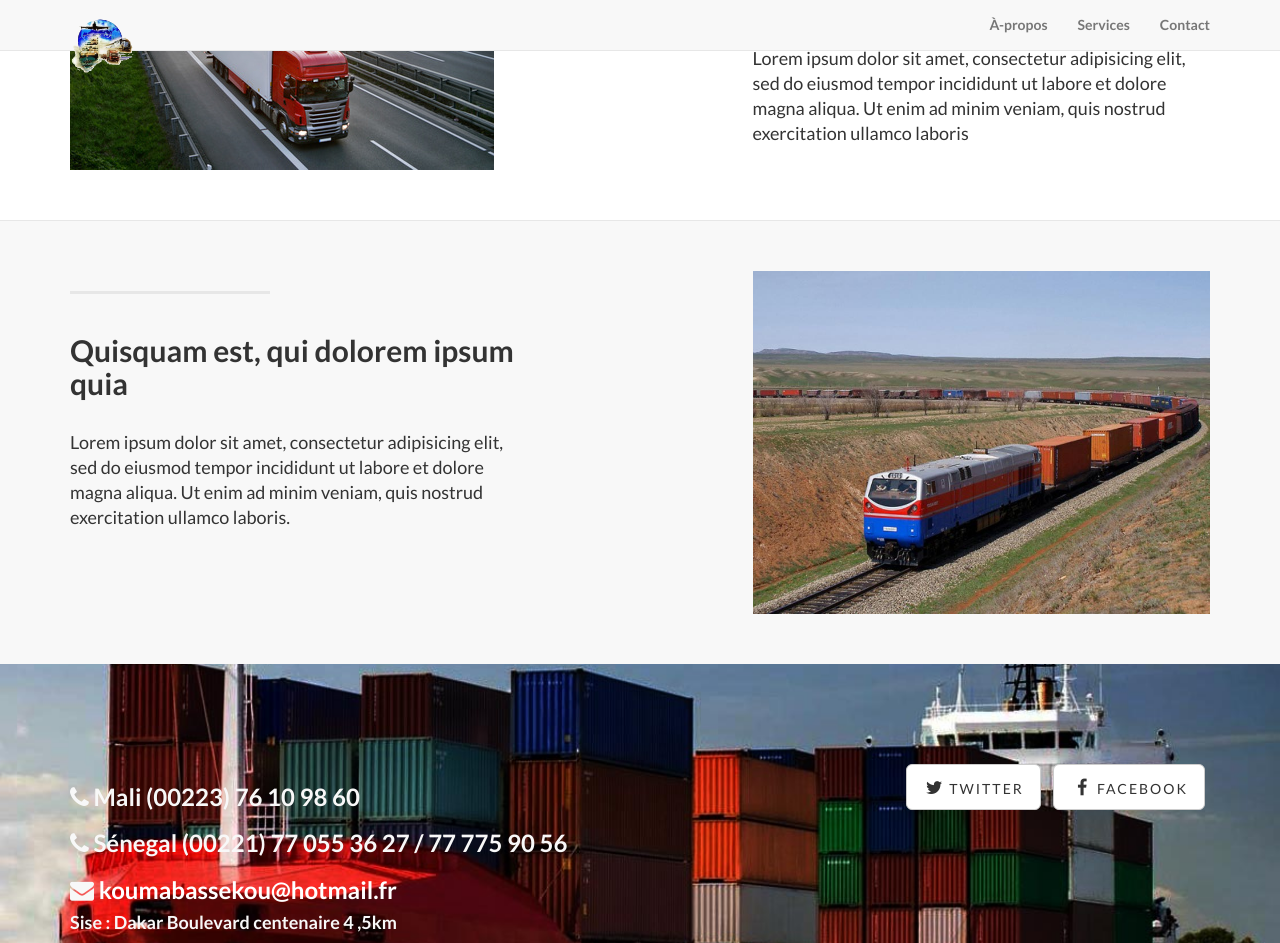
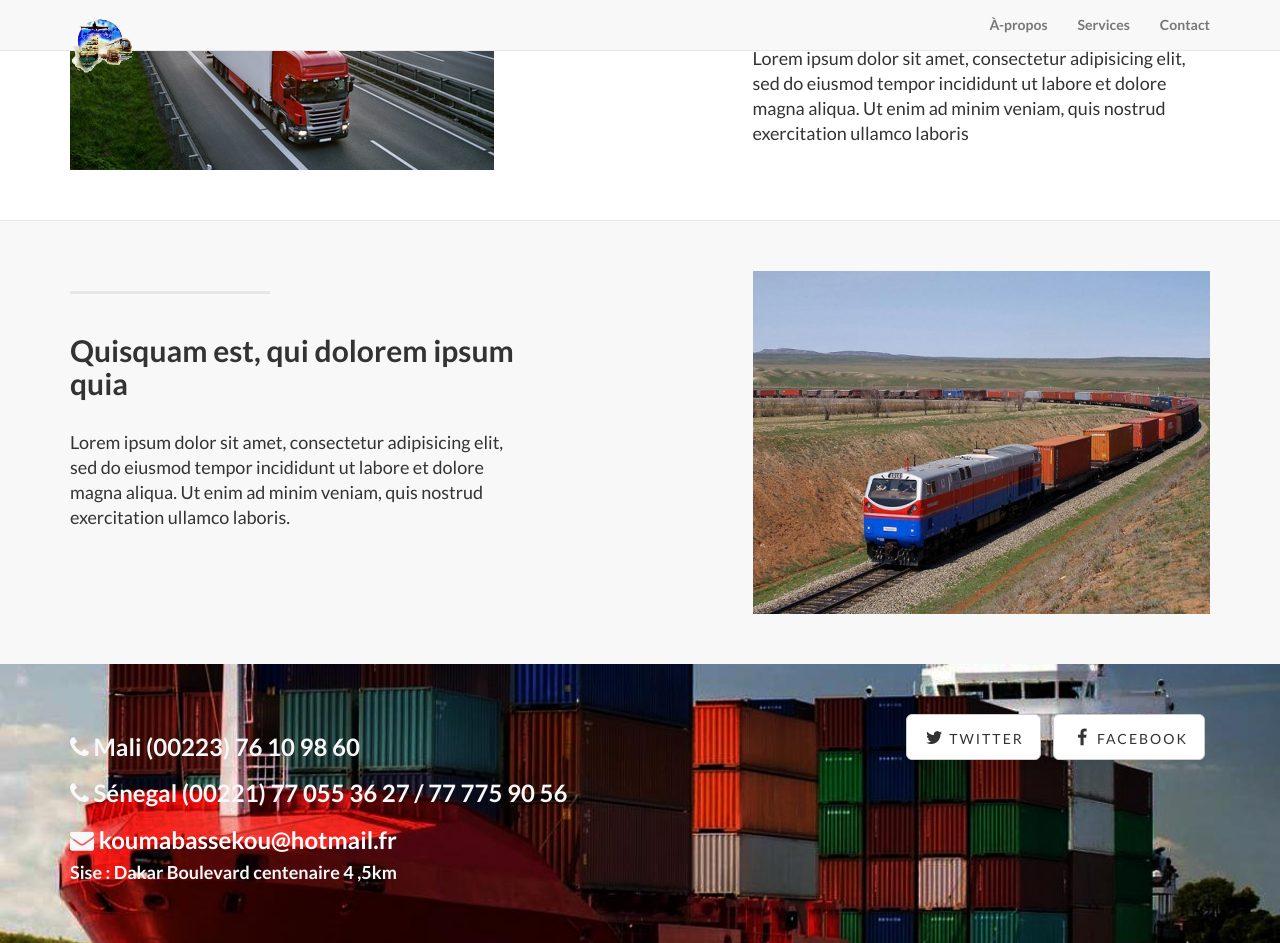
Before and after one commit to Ciwara/bass, a Jekyll site: the page built from index.html, in a window 1280 px wide and 1400 px high, scrolled down 1314 px. Shown: the top 943 px of the window. Built offline with Jekyll 4.4.1, drawn with Linux system fonts in a browser that asks for light colours; some of the changed text lies outside the part shown; grey boxes are pictures that could not be loaded.

Commit message:
Changement du map.

```diff
--- a/_includes/contact.html
+++ b/_includes/contact.html
@@ -29,7 +29,6 @@
     <!-- /.container -->
 </div>
 
-<!-- Map -->
-<section id="contact" class="map">
-    <iframe width="100%" height="180%" frameborder="0" scrolling="no" marginheight="0" marginwidth="0" src="http://www.openstreetmap.org/export/embed.html?bbox=-17.452340126037598%2C14.67261146331253%2C-17.423157691955566%2C14.696938386363255&amp;layer=mapnik&amp;marker=14.684775263186426%2C-17.437748908996582" style="border: 1px solid black"></iframe><br/><small><a href="http://www.openstreetmap.org/?mlat=14.6848&amp;mlon=-17.4377#map=15/14.6848/-17.4377">Afficher une carte plus grande</a></small>
-</section>
+<div class="map">
+    <iframe src="https://www.google.com/maps/embed?pb=!1m18!1m12!1m3!1d3859.5503569876882!2d-17.44322528576061!3d14.681440379027844!2m3!1f0!2f0!3f0!3m2!1i1024!2i768!4f13.1!3m3!1m2!1s0xec17256f85454a9%3A0x534e6f75efc001c7!2sAvenue+Malick+Sy%2C+Dakar%2C+Senegal!5e0!3m2!1sen!2sus!4v1461177701076" width="100%" height="300" frameborder="0" style="border:0" allowfullscreen></iframe>
+</div>
--- a/css/landing-page.css
+++ b/css/landing-page.css
@@ -115,9 +115,11 @@ h6 {
     width: 200px;
     border-top: 3px solid #e7e7e7;
 }
-
+.map {
+    /*padding: 3px 0;*/
+}
 .banner {
-    padding: 100px 0;
+    padding: 50px 0;
     color: #f8f8f8;
     background: url(../img/banner-bg.jpg) no-repeat center center;
     background-size: cover;
```
